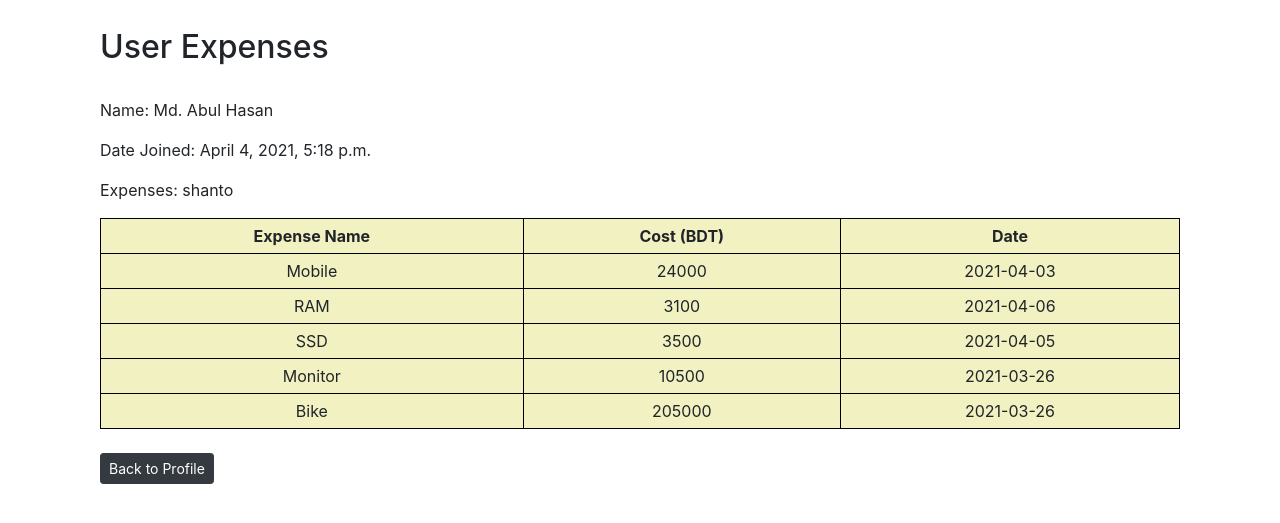
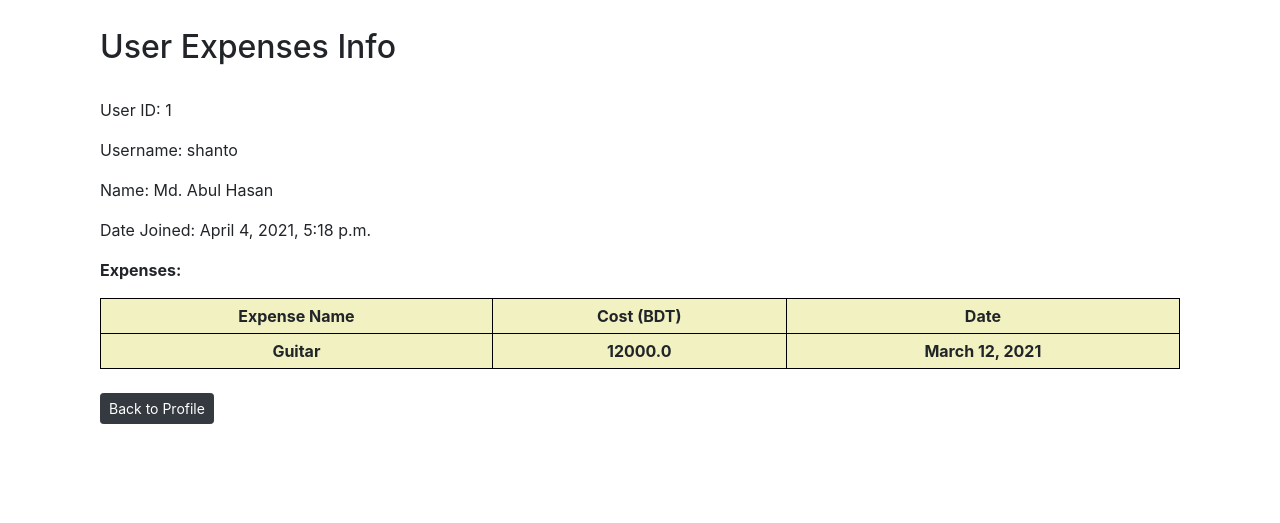
Before and after one commit to iamshantoo/ExpenseTracker-django-project, a Django app: page /expenses/info/ in a window 1280 px wide. Shown: the part 76-599 px from the top of the page. Run offline with Django 3.2, Linux system fonts and the light colour scheme; a user stored in the database is signed in; data comes from the database, SQL or seed files in the repository; some libraries are stand-ins or nearby versions.

Commit message:
Update showExpenseInfoPage.html

```diff
--- a/templates/showExpenseInfoPage.html
+++ b/templates/showExpenseInfoPage.html
@@ -2,13 +2,15 @@
 {% block title_block %} User Expense Info {% endblock %}
 {% block body_block %}
 <div class="container">
-    <h2>User Expenses</h2>
+    <h2>User Expenses Info</h2>
 </div>
 <div class="container">
     <br>
-    <p>Name: {{user.first_name }} {{ user.last_name }}</p>
+    <p>User ID: {{ user.id }}</p>
+    <p>Username: {{ user.username }}</p>
+    <p>Name: {{ user.get_full_name }}</p>
     <p>Date Joined: {{ user.date_joined }}</p>
-    <p>Expenses: {{ user.username }}</p>
+    <p><b>Expenses: </p>
 
     <style>
         table,
@@ -41,42 +43,13 @@
             <th>Cost (BDT)</th>
             <th>Date</th>
         </tr>
-        <!-- {% for data in datas %} -->
-        <!-- <tr>
-            <td>{{data.expense_name}}</td>
-            <td>{{data.cost}}</td>
-            <td>{{data.date}}</td>
-        </tr> -->
-        <!-- {% endfor %} -->
-
+        {% for datas in data %}
         <tr>
-            <td>Mobile</td>
-            <td>24000</td>
-            <td>2021-04-03</td>
+            <td>{{datas.expense_name}}</td>
+            <td>{{datas.cost}}</td>
+            <td>{{datas.date_added}}</td>
         </tr>
-        <tr>
-            <td>RAM</td>
-            <td>3100</td>
-            <td>2021-04-06</td>
-        </tr>
-
-        <tr>
-            <td>SSD</td>
-            <td>3500</td>
-            <td>2021-04-05</td>
-        </tr>
-
-        <tr>
-            <td>Monitor</td>
-            <td>10500</td>
-            <td>2021-03-26</td>
-        </tr>
-
-        <tr>
-            <td>Bike</td>
-            <td>205000</td>
-            <td>2021-03-26</td>
-        </tr>
+        {% endfor %}
 
     </table>
     <br>
```
